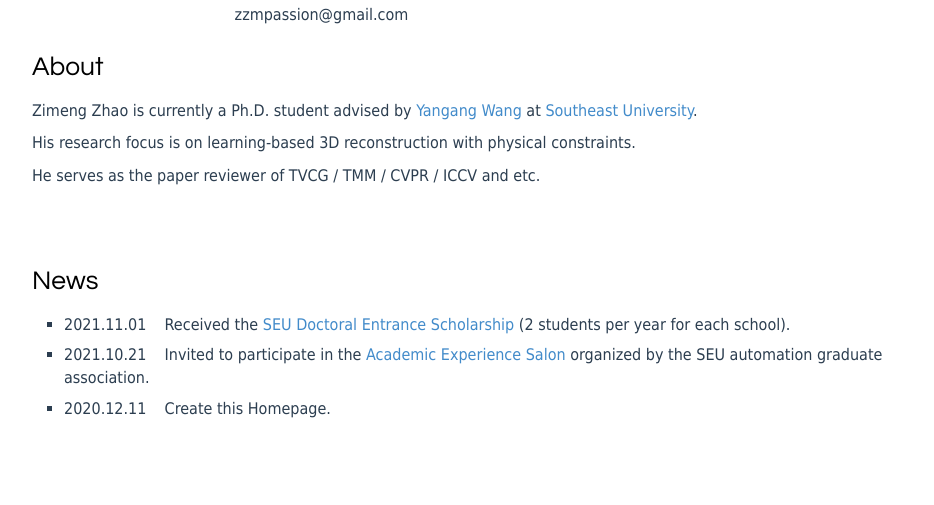
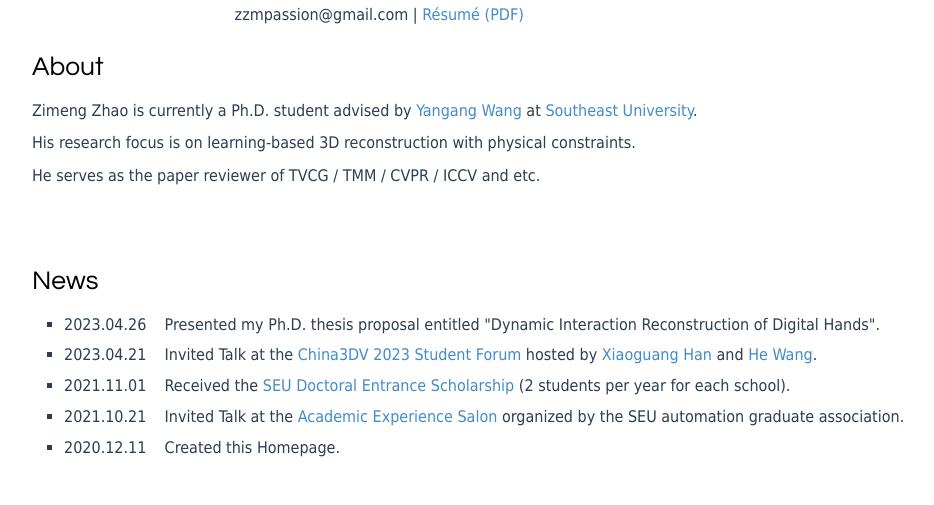
Before and after one commit to me-congliu/me-congliu.github.io, a plain HTML site: page index.html in a window 1280 px wide. Shown: the part 206-711 px from the top of the page, without its empty margins (138-1072 px from the left). Drawn offline with Linux system fonts and the light colour scheme; a script that the page names is missing.

Commit message:
[50] Add news and resume

```diff
--- a/index.html
+++ b/index.html
@@ -90,7 +90,7 @@
 
             <div id="contact-list" style="line-height: 36px">
                 <ul class = "list-unstyled list-inline"></ul>
-                <p>zzmpassion@gmail.com</p>
+                <p>zzmpassion@gmail.com | <a href="https://tneitap.github.io/docs/zzm_cv_en.pdf"> Résumé (PDF) </a> </p>
             </div>
         </div> <!-- end div_right -->
         </div> <!-- end content heading -->
@@ -118,16 +118,26 @@
 
         <ul style="padding-left:2em">
             <li style="padding-bottom:0.5em">
+                <!-- https://bbs.pinggu.org/thread-4820525-1-1.html -->
+                <!-- Defended my Ph.D. thesis -->
+                <span style="display:inline-block;width:6em">2023.04.26</span>
+                <span>Presented my Ph.D. thesis proposal entitled "Dynamic Interaction Reconstruction of Digital Hands". </span>
+            </li>
+            <li style="padding-bottom:0.5em">
+                <span style="display:inline-block;width:6em">2023.04.21</span>
+                <span>Invited Talk at the <a href="http://www.csig3dv.net/studentFotum.html">China3DV 2023 Student Forum</a> hosted by <a href="https://sse.cuhk.edu.cn/en/faculty/hanxiaoguang">Xiaoguang Han</a> and <a href="https://hughw19.github.io">He Wang</a>. </span>
+            </li>
+            <li style="padding-bottom:0.5em">
                 <span style="display:inline-block;width:6em">2021.11.01</span>
                 <span>Received the <a href="https://yzb.seu.edu.cn/2021/1101/c6677a388734/page.htm">SEU Doctoral Entrance Scholarship</a> (2 students per year for each school). </span>
             </li>
             <li style="padding-bottom:0.5em">
                 <span style="display:inline-block;width:6em">2021.10.21</span>
-                <span>Invited to participate in the <a href="https://mp.weixin.qq.com/s/OqWQ6daaGdxTdoAZNwzvNw">Academic Experience Salon</a> organized by the SEU automation graduate association. </span>
+                <span>Invited Talk at the <a href="https://mp.weixin.qq.com/s/OqWQ6daaGdxTdoAZNwzvNw">Academic Experience Salon</a> organized by the SEU automation graduate association. </span>
             </li>
             <li style="padding-bottom:0.5em">
                 <span style="display:inline-block;width:6em">2020.12.11</span>
-                <span>Create this Homepage.</span>
+                <span>Created this Homepage.</span>
             </li>
         </ul>
         </div>
```
